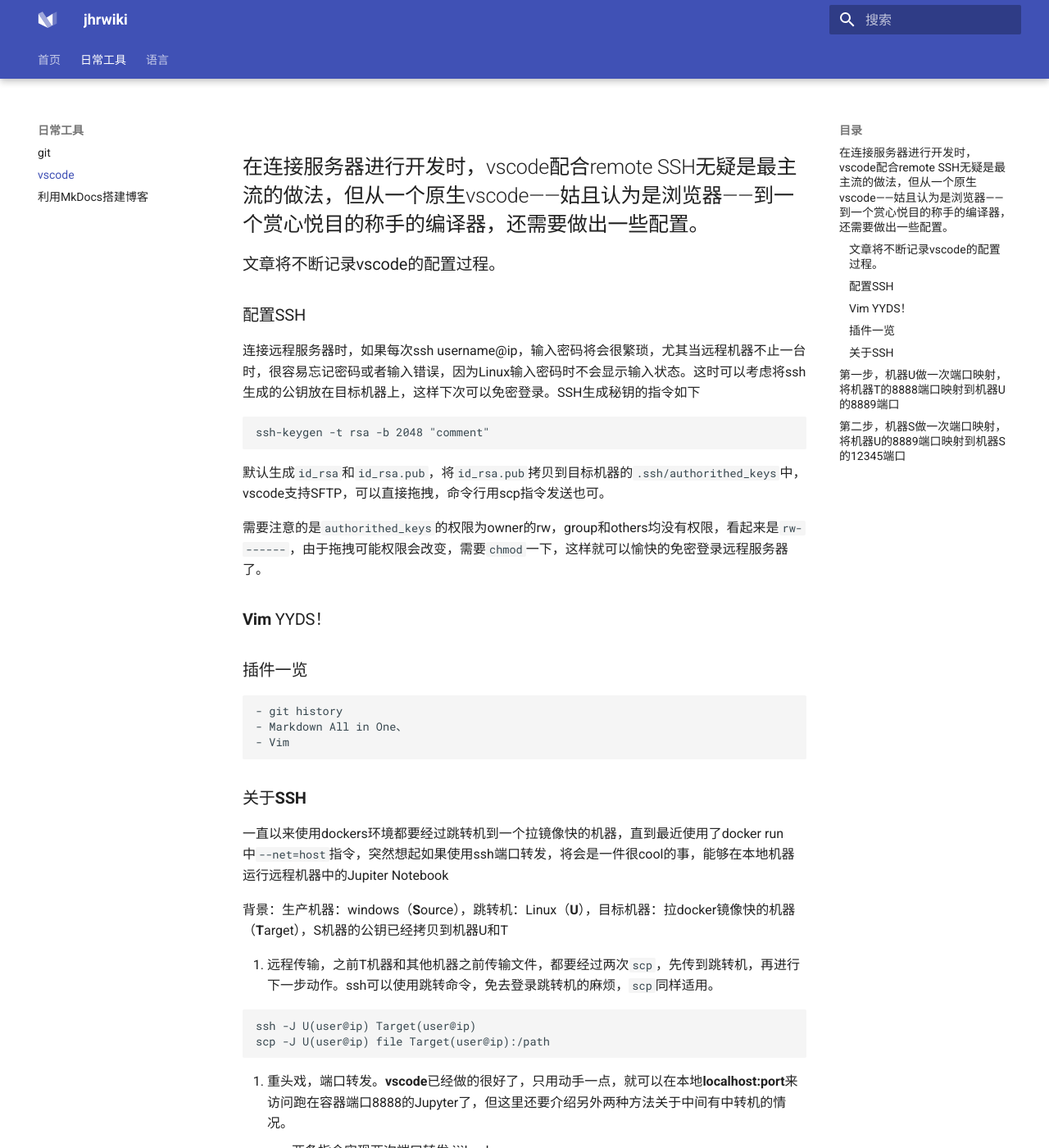
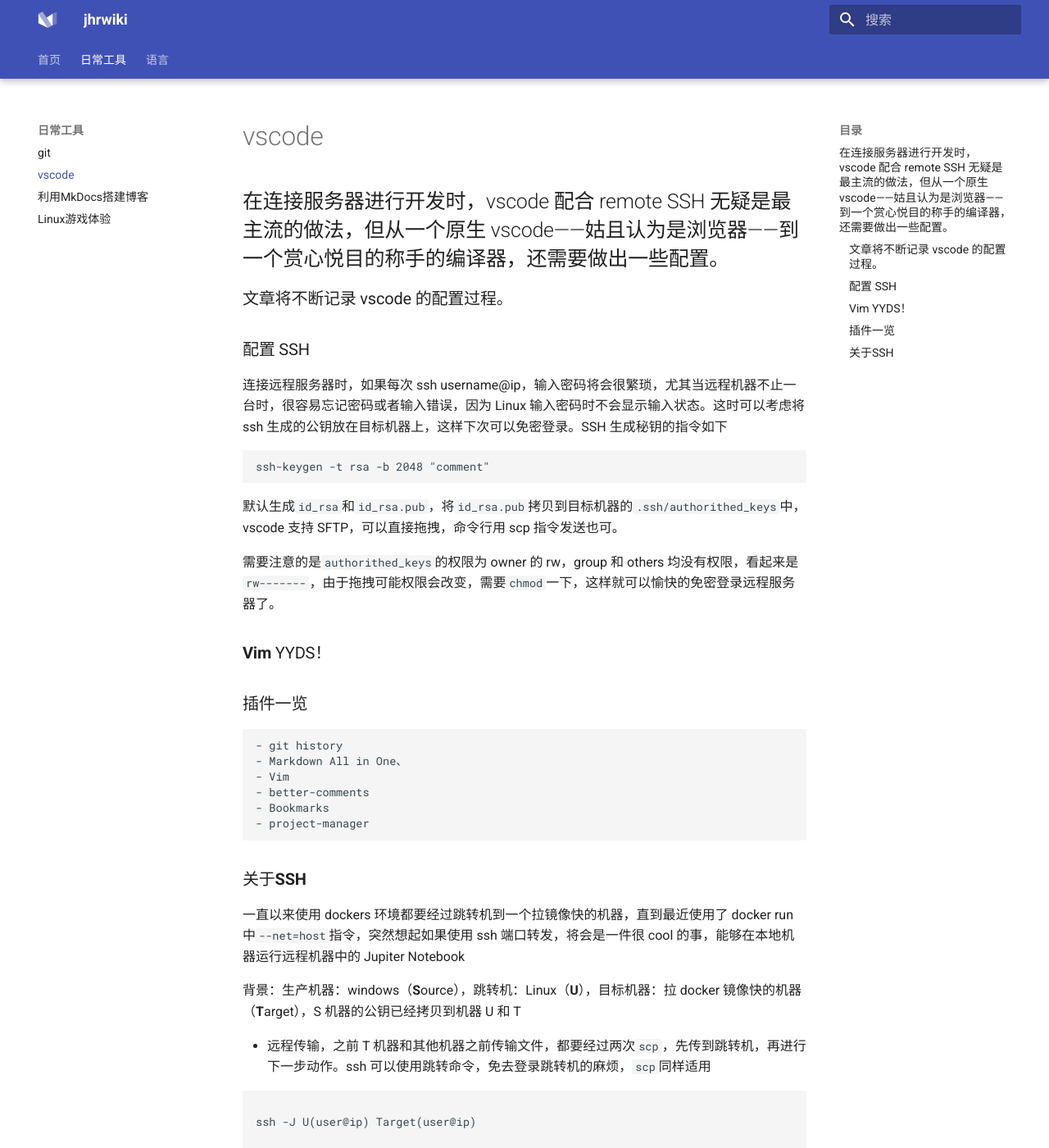
Before and after one commit to robbinlol/jhrwiki, an MkDocs documentation site: the page built from docs/develop/vscode.md, in a window 1280 px wide and 1400 px high. Shown: the whole window at 82% size. Built offline with MkDocs 1.6.1 and Material for MkDocs 9.7.7, drawn with Linux system fonts in a browser that asks for light colours; some of the changed text lies outside the part shown.

Commit message:
add linux steam

````diff
--- a/docs/develop/vscode.md
+++ b/docs/develop/vscode.md
@@ -1,49 +1,52 @@
-## 在连接服务器进行开发时，vscode配合remote SSH无疑是最主流的做法，但从一个原生vscode——姑且认为是浏览器——到一个赏心悦目的称手的编译器，还需要做出一些配置。
+## 在连接服务器进行开发时，vscode 配合 remote SSH 无疑是最主流的做法，但从一个原生 vscode——姑且认为是浏览器——到一个赏心悦目的称手的编译器，还需要做出一些配置。
 
-### 文章将不断记录vscode的配置过程。
+### 文章将不断记录 vscode 的配置过程。
 
-### 配置SSH
-连接远程服务器时，如果每次ssh username@ip，输入密码将会很繁琐，尤其当远程机器不止一台时，很容易忘记密码或者输入错误，因为Linux输入密码时不会显示输入状态。这时可以考虑将ssh生成的公钥放在目标机器上，这样下次可以免密登录。SSH生成秘钥的指令如下
+### 配置 SSH
+
+连接远程服务器时，如果每次 ssh username@ip，输入密码将会很繁琐，尤其当远程机器不止一台时，很容易忘记密码或者输入错误，因为 Linux 输入密码时不会显示输入状态。这时可以考虑将 ssh 生成的公钥放在目标机器上，这样下次可以免密登录。SSH 生成秘钥的指令如下
 
 ```bash
 ssh-keygen -t rsa -b 2048 "comment"
 ```
 
-默认生成`id_rsa`和`id_rsa.pub`，将`id_rsa.pub`拷贝到目标机器的`.ssh/authorithed_keys`中，vscode支持SFTP，可以直接拖拽，命令行用scp指令发送也可。
+默认生成`id_rsa`和`id_rsa.pub`，将`id_rsa.pub`拷贝到目标机器的`.ssh/authorithed_keys`中，vscode 支持 SFTP，可以直接拖拽，命令行用 scp 指令发送也可。
 
-需要注意的是`authorithed_keys`的权限为owner的rw，group和others均没有权限，看起来是`rw-------`，由于拖拽可能权限会改变，需要`chmod`一下，这样就可以愉快的免密登录远程服务器了。
+需要注意的是`authorithed_keys`的权限为 owner 的 rw，group 和 others 均没有权限，看起来是`rw-------`，由于拖拽可能权限会改变，需要`chmod`一下，这样就可以愉快的免密登录远程服务器了。
 
 ### **Vim** YYDS！
 
 ### 插件一览
+
     - git history
     - Markdown All in One、
     - Vim
-
+    - better-comments
+    - Bookmarks
+    - project-manager
 
 ### 关于**SSH**
-一直以来使用dockers环境都要经过跳转机到一个拉镜像快的机器，直到最近使用了docker run中`--net=host`指令，突然想起如果使用ssh端口转发，将会是一件很cool的事，能够在本地机器运行远程机器中的Jupiter Notebook
 
-背景：生产机器：windows（**S**ource），跳转机：Linux（**U**），目标机器：拉docker镜像快的机器（**T**arget），S机器的公钥已经拷贝到机器U和T
+一直以来使用 dockers 环境都要经过跳转机到一个拉镜像快的机器，直到最近使用了 docker run 中`--net=host`指令，突然想起如果使用 ssh 端口转发，将会是一件很 cool 的事，能够在本地机器运行远程机器中的 Jupiter Notebook
 
-1. 远程传输，之前T机器和其他机器之前传输文件，都要经过两次`scp`，先传到跳转机，再进行下一步动作。ssh可以使用跳转命令，免去登录跳转机的麻烦，`scp`同样适用。
+背景：生产机器：windows（**S**ource），跳转机：Linux（**U**），目标机器：拉 docker 镜像快的机器（**T**arget），S 机器的公钥已经拷贝到机器 U 和 T
+
+- 远程传输，之前 T 机器和其他机器之前传输文件，都要经过两次`scp`，先传到跳转机，再进行下一步动作。ssh 可以使用跳转命令，免去登录跳转机的麻烦，`scp`同样适用
+
 ```bash
+
 ssh -J U(user@ip) Target(user@ip)
+
 scp -J U(user@ip) file Target(user@ip):/path
+
 ```
 
-2. 重头戏，端口转发。**vscode**已经做的很好了，只用动手一点，就可以在本地**localhost:port**来访问跑在容器端口8888的Jupyter了，但这里还要介绍另外两种方法关于中间有中转机的情况。
-    - 两条指令实现两次端口转发
-    ```bash
-    # 第一步，机器U做一次端口映射，将机器T的8888端口映射到机器U的8889端口
-    ssh -L 8889:localhost:8888 userName@Target.IP
-    # 第二步，机器S做一次端口映射，将机器U的8889端口映射到机器S的12345端口
-    ssh -L 12345:localhost:8889 userName@U.IP
-    ```
-<!--     两步实现了一条链路的连通，所以引出来一个问题，有没有方法可以一步实现？答案是肯定的。
-    - 一次指令实现两次端口转发
-    启发来源于上面提到的`-J`参数，所以尝试了带上跳转机的端口转发，能够达到目的。
-    ```bash
-    # 实现了本地 12345端口 -> U.IP:8888 -> I.IP:8888的映射
-    ssh -L 12345:userName@U.IP:8888 userName@T.IP
-    ``` -->
+- 端口转发。**vscode**界面操作，就可以在本地访问跑在端口 8888 的 Jupyter 了；命令行模式下做两次端口映射
+
+```bash
+# 第一步，机器U做一次端口映射，将机器T的8888端口映射到机器U的8889端口
+ssh -L 8889:localhost:8888 userName@Target.IP
+
+# 第二步，机器S做一次端口映射，将机器U的8889端口映射到机器S的12345端口
+ssh -L 12345:localhost:8889 userName@U.IP
+```
--- a/mkdocs.yml
+++ b/mkdocs.yml
@@ -33,15 +33,16 @@ theme:
   favicon: img/img.jpg
 
 nav:
-    - 首页: index.md
+  - 首页: index.md
 
-    - 日常工具:
-        - git: develop/git.md
-        - vscode: develop/vscode.md
-        - 利用MkDocs搭建博客: develop/blog.md
+  - 日常工具:
+      - git: develop/git.md
+      - vscode: develop/vscode.md
+      - 利用MkDocs搭建博客: develop/blog.md
+      - Linux游戏体验: develop/steam.md
 
-    - 语言:
-        - C++: engineering/cpp.md
-        - Makefile: engineering/makefile.md
-        - Python:  engineering/py.md
-        - Golang:  engineering/go.md
+  - 语言:
+      - C++: engineering/cpp.md
+      - Makefile: engineering/makefile.md
+      - Python: engineering/py.md
+      - Golang: engineering/go.md
````
Also changed, not shown: docs/develop/steam.md (added, +32 -0 lines).
